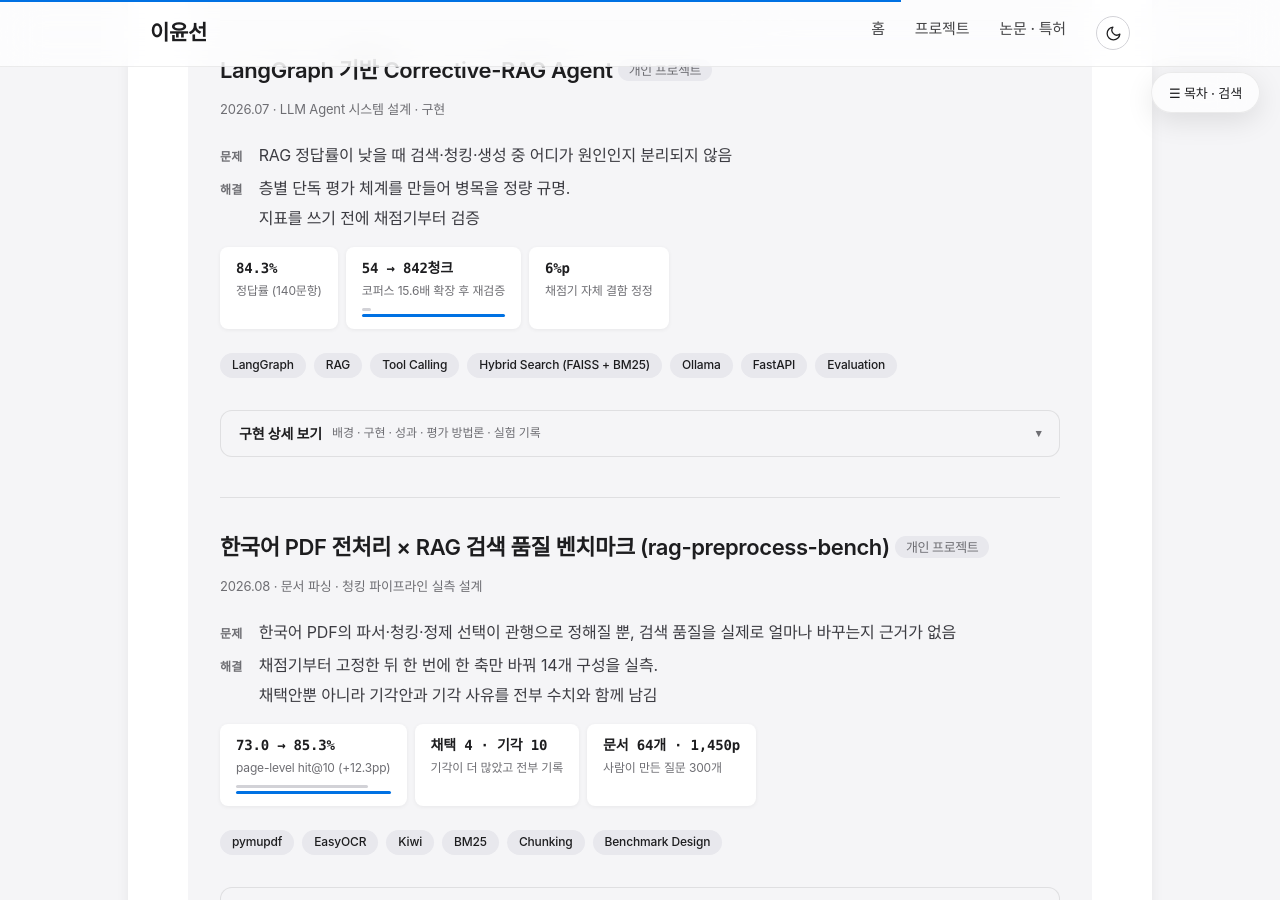
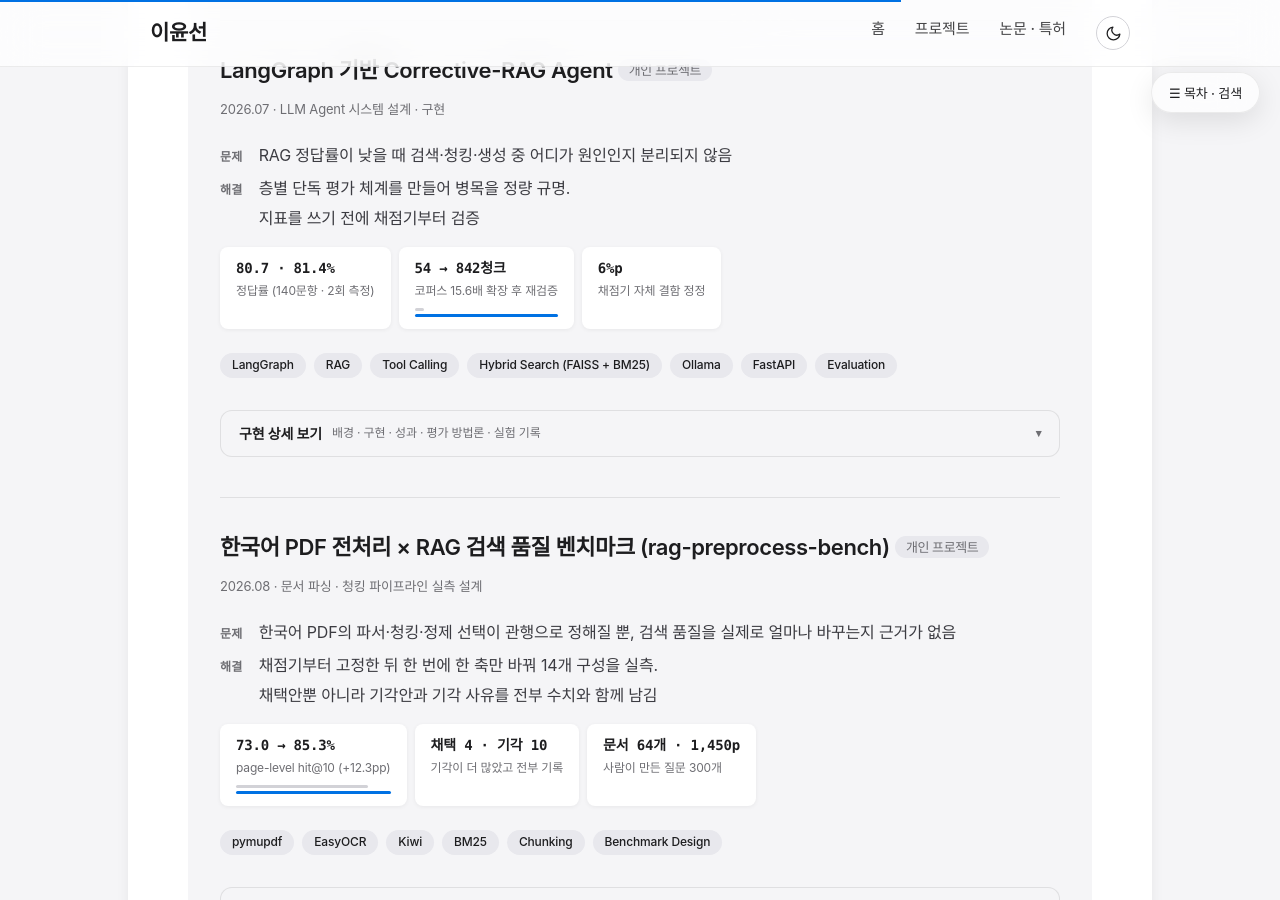
Before and after one commit to ckc5800/ckc5800.github.io, a Jekyll site: the page built from projects.html, in a window 1280 px wide and 900 px high, scrolled down 7362 px. Built offline with Jekyll 4.4.1, drawn with Linux system fonts in a browser that asks for light colours; some web fonts are replaced.

Commit message:
RAG Agent 정답률을 동기화 코퍼스 재측정값으로 — 84.3% → 80.7·81.4%(2회)
84.3% 는 같은 조건 2회(82.9/84.3) 중 높은 쪽만 적은 값이었고, 그마저 코퍼스
동기화 이전 기준이었음. 정정된 코퍼스(857청크)로 다시 2회 측정:
- 140문항 113/140(80.7%)·114/140(81.4%), 재작성률 14%, 평균 3.2~3.5초
- 구간별 앞 100문항 77~78% · 뒤 40문항 90%
지표는 2회 병기로 바꿔 런 간 편차를 드러냄. 이력서·PDF 동일 반영(3쪽).

Co-Authored-By: Claude Opus 5 <noreply@anthropic.com>

```diff
--- a/projects.html
+++ b/projects.html
@@ -836,7 +836,7 @@ description: 실무 12건과 개인 연구 9건의 프로젝트 기록 — 문
         <dt>해결</dt><dd><span class="sentence">층별 단독 평가 체계를 만들어 병목을 정량 규명.</span><span class="sentence">지표를 쓰기 전에 채점기부터 검증</span></dd>
     </dl>
     <div class="metrics">
-        <div class="metric"><span class="metric-value">84.3%</span><span class="metric-label">정답률 (140문항)</span></div>
+        <div class="metric"><span class="metric-value">80.7 · 81.4%</span><span class="metric-label">정답률 (140문항 · 2회 측정)</span></div>
         <div class="metric"><span class="metric-value">54 → 842청크</span><span class="metric-label">코퍼스 15.6배 확장 후 재검증</span></div>
         <div class="metric"><span class="metric-value">6%p</span><span class="metric-label">채점기 자체 결함 정정</span></div>
     </div>
@@ -865,7 +865,7 @@ description: 실무 12건과 개인 연구 9건의 프로젝트 기록 — 문
 
     <h4 class="detail-head">성과</h4>
     <ul class="detail-list">
-        <li><span class="sentence">평가셋을 10 → 51 → 140문항으로 늘려가며 재측정 — 현재 <strong>140문항 84.3%</strong> (포트폴리오 100문항 83% · TTS 40문항 88%).</span><span class="sentence">실패를 검색·청킹·생성 층으로 나눠 병목이 생성 단계임을 수치로 확인하고 컨텍스트 수를 튜닝</span></li>
+        <li><span class="sentence">평가셋을 10 → 51 → 140문항으로 늘려가며 재측정 — 현재 <strong>140문항 80.7·81.4%</strong>(같은 조건 2회, 포트폴리오 100문항 77~78% · TTS 40문항 90%).</span><span class="sentence">실패를 검색·청킹·생성 층으로 나눠 병목이 생성 단계임을 수치로 확인하고 컨텍스트 수를 튜닝</span></li>
         <li><span class="sentence">코퍼스를 <strong>54 → 842청크(15.6배)</strong>로 늘린 뒤 튜닝값을 전수 재검증 — 작은 코퍼스에서 정한 청크 크기·top-N·HyDE 판정이 그대로 유지됨을 확인.</span><span class="sentence">"코퍼스가 작아서 기각했다"던 유보를 실제로 시험한 결과.</span><span class="sentence">검색 지표는 10문항 앵커의 recall@1 90%가 확장 평가에서 착시로 드러나, 결론을 확장본 기준으로 갱신하고 하이브리드 검색 결함 7건을 수정</span></li>
         <li><span class="sentence">채점기가 동의 표기를 오답으로 세고 있던 것을 발견.</span><span class="sentence"><strong>6%p를 정정</strong> — 지표를 쓰기 전에 지표부터 검증한 경우.</span><span class="sentence">기본 모델도 3B → 7B로 전환해 <strong>+8%p(77 → 85%)</strong>를 지연 비용 없이 얻고, 재작성률이 67~76%에서 16%로 떨어지는 것까지 재측정</span></li>
         <li><span class="sentence">코퍼스에 답이 없는 거부 문항 10개를 넣어 <strong>환각 측정 지표 신설</strong>.</span><span class="sentence">컨텍스트를 넓힐수록 환각이 느는 트레이드오프를 실측</span></li>
```
Also changed, not shown: 2 other files.
